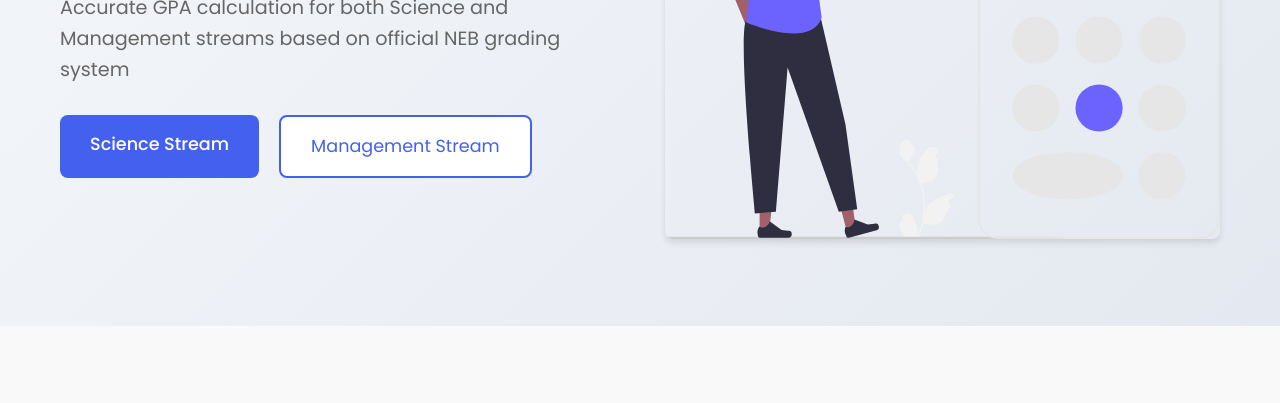
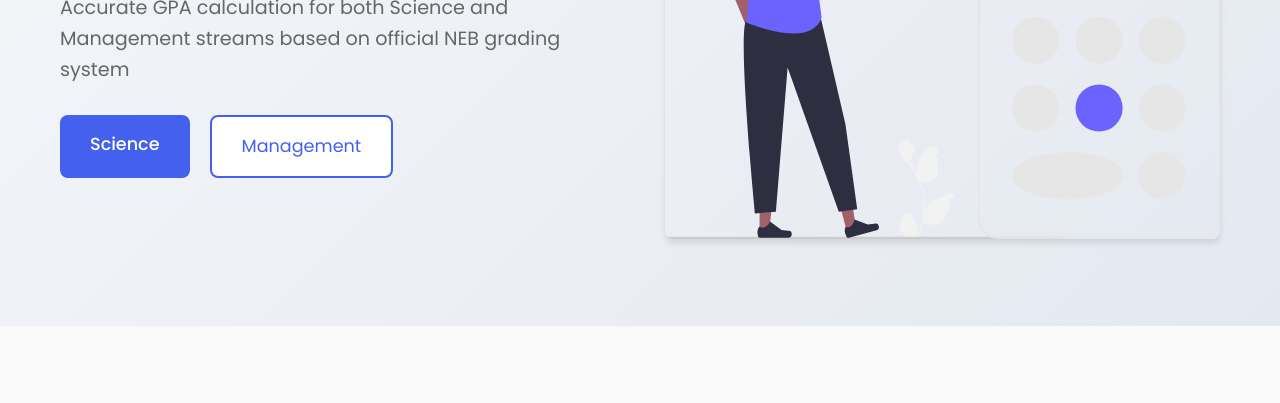
Before and after one commit to ankitkhatry/nebgpa, a plain HTML site: page index.html in a window 1280 px wide. Shown: the part 353-756 px from the top of the page. Drawn offline with nearby package versions, Linux system fonts and the light colour scheme.

Commit message:
Update index.html

```diff
--- a/index.html
+++ b/index.html
@@ -98,8 +98,8 @@
                 <h1>NEB Grade 12 GPA Calculator</h1>
                 <p class="subtitle">Accurate GPA calculation for both Science and Management streams based on official NEB grading system</p>
                 <div class="hero-buttons">
-                    <a href="science" class="btn-primary btn-large">Science Stream</a>
-                    <a href="management" class="btn-secondary btn-large">Management Stream</a>
+                    <a href="science" class="btn-primary btn-large">Science</a>
+                    <a href="management" class="btn-secondary btn-large">Management</a>
                 </div>
             </div>
             <div class="hero-image">
```
